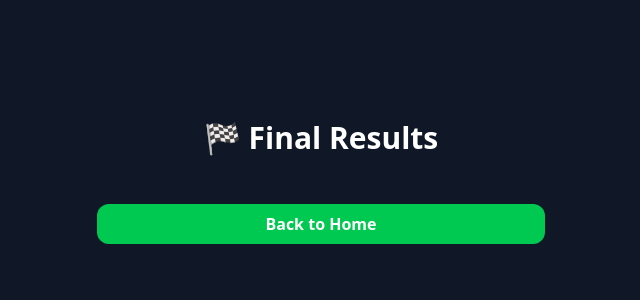
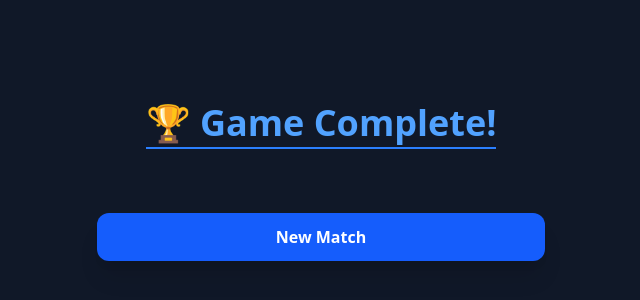
Before and after one commit to Hena-yaris/pool-matchTracker, a React (Vite) app in the folder client/: page /results in a window 1280 px wide. Shown: the part 218-518 px from the top of the page, without its empty margins (319-959 px from the left). Built offline with nearby package versions, Linux system fonts and the light colour scheme.

Commit message:
feat(results): Revamp final results UI for impact and clarity

```diff
--- a/client/src/pages/Results.jsx
+++ b/client/src/pages/Results.jsx
@@ -1,94 +1,223 @@
+
+// import React from "react";
+// import { useLocation, useNavigate } from "react-router-dom";
+// import { motion } from "framer-motion"; // 1. Import motion
+
+// const Results = () => {
+//   const { state } = useLocation();
+//     const navigate = useNavigate();
+//     const players = state?.players || [];
+
+//   // Define Framer Motion variants for the container (to handle staggering)
+//   const containerVariants = {
+//     hidden: { opacity: 0 },
+//     visible: {
+//       opacity: 1,
+//       transition: {
+//         staggerChildren: 0.2, // Delay between each child animation
+//       },
+//     },
+//   };
+
+//   // Define Framer Motion variants for the individual list items
+//   const itemVariants = {
+//     hidden: { opacity: 0, y: 20 },
+//     visible: {
+//       opacity: 1,
+//       y: 0,
+//       transition: { type: "spring", stiffness: 100 },
+//     },
+//   };
+
+//   return (
+//     <div className="flex flex-col items-center justify-center min-h-screen bg-gray-900 text-white p-4">
+//       {/* 2. Animate the header on mount */}
+//       <motion.h2
+//         initial={{ opacity: 0, y: -50 }}
+//         animate={{ opacity: 1, y: 0 }}
+//         transition={{ duration: 0.5 }}
+//         className="text-3xl font-bold mb-6"
+//       >
+//         🏁 Final Results
+//       </motion.h2>
+
+//       {/* 3. Use motion.div and apply container variants */}
+//       <motion.div
+//         className="flex flex-col gap-3 w-full max-w-md"
+//         variants={containerVariants}
+//         initial="hidden"
+//         animate="visible"
+//       >
+//         {players.map((p, i) => {
+//           // You might want to calculate the total here again or do it once at the top
+//           // It's calculated once at the top now for correct sorting, but for safety:
+//           const total = p.scores.reduce((a, b) => a + b, 0);
+
+//           return (
+//             // 4. Use motion.div for each item and apply item variants
+//             <motion.div
+//               key={i}
+//               variants={itemVariants} // Apply the item animation
+//               className={`flex justify-between items-center px-4 py-3 rounded-xl shadow-lg transition duration-300 ease-in-out ${
+//                 i === 0
+//                   ? "bg-yellow-400 text-black font-extrabold  ring-4 ring-yellow-300/50" // Extra emphasis for winner
+//                   : i === players.length - 1
+//                   ? "bg-red-600 text-white/90"
+//                   : "bg-gray-800 text-white"
+//               }`}
+//             >
+//               <span className="flex items-center">
+//                 {i + 1}. {p.name}
+//                 {i === 0 && (
+//                   <span className="ml-2 text-sm text-amber-900">🥇 Winner</span>
+//                 )}
+//                 {i === players.length - 1 && (
+//                   <span className="ml-2 text-sm text-red-200">😔 Least</span>
+//                 )}
+//               </span>
+//               <span className="font-semibold">Score: {total}</span>
+//             </motion.div>
+//           );
+//         })}
+
+//         {/* 5. Animate the button separately */}
+//         <motion.button
+//           initial={{ opacity: 0, scale: 0.8 }}
+//           animate={{ opacity: 1, scale: 1 }}
+//           transition={{ delay: players.length * 0.1 + 0.2, duration: 0.4 }} // Delay after all results appear
+//           onClick={() => navigate("/")}
+//           className="bg-green-500 hover:bg-green-600 px-4 py-2 rounded-xl font-semibold mt-6 transition duration-300"
+//         >
+//           Back to Home
+//         </motion.button>
+//       </motion.div>
+//     </div>
+//   );
+// };
+
+// export default Results;
+
+
+
 
 import React from "react";
 import { useLocation, useNavigate } from "react-router-dom";
-import { motion } from "framer-motion"; // 1. Import motion
+import { motion } from "framer-motion";
 
 const Results = () => {
   const { state } = useLocation();
-    const navigate = useNavigate();
-    const players = state?.players || [];
+  const navigate = useNavigate();
+  const players = state?.players || [];
 
-  // Define Framer Motion variants for the container (to handle staggering)
+  // Define Framer Motion variants for the container (stagger effect)
   const containerVariants = {
     hidden: { opacity: 0 },
     visible: {
       opacity: 1,
       transition: {
-        staggerChildren: 0.2, // Delay between each child animation
+        staggerChildren: 0.1, // Slight adjustment for smoother stagger
+        delayChildren: 0.3, // Delay the children animations slightly
       },
     },
   };
 
   // Define Framer Motion variants for the individual list items
   const itemVariants = {
-    hidden: { opacity: 0, y: 20 },
+    hidden: { opacity: 0, x: -50 }, // Slide in from the left
     visible: {
       opacity: 1,
-      y: 0,
-      transition: { type: "spring", stiffness: 100 },
+      x: 0,
+      transition: { type: "spring", stiffness: 100, damping: 15 }, // Spring for a nice bounce
     },
   };
 
   return (
     <div className="flex flex-col items-center justify-center min-h-screen bg-gray-900 text-white p-4">
-      {/* 2. Animate the header on mount */}
+      {/* ⭐️ Enhanced Header Styling */}
       <motion.h2
         initial={{ opacity: 0, y: -50 }}
         animate={{ opacity: 1, y: 0 }}
-        transition={{ duration: 0.5 }}
-        className="text-3xl font-bold mb-6"
+        transition={{ duration: 0.6 }}
+        className="text-4xl font-extrabold mb-8 text-blue-400 border-b-2 border-blue-500 pb-1"
       >
-        🏁 Final Results
+        🏆 Game Complete!
       </motion.h2>
 
-      {/* 3. Use motion.div and apply container variants */}
       <motion.div
-        className="flex flex-col gap-3 w-full max-w-md"
+        className="flex flex-col gap-4 w-full max-w-md"
         variants={containerVariants}
         initial="hidden"
         animate="visible"
       >
         {players.map((p, i) => {
-          // You might want to calculate the total here again or do it once at the top
-          // It's calculated once at the top now for correct sorting, but for safety:
           const total = p.scores.reduce((a, b) => a + b, 0);
 
+          // ⭐️ Dynamic Styling based on Rank
+          const rankStyles =
+            i === 0
+              ? "bg-gradient-to-r from-yellow-400 to-yellow-500 text-gray-900 font-extrabold text-lg shadow-2xl ring-4 ring-yellow-300/50" // Winner: Gold Gradient, heavy shadow
+              : i === 1
+              ? "bg-gradient-to-r from-gray-400 to-gray-500 text-gray-900 font-bold shadow-lg" // Second: Silver Gradient
+              : i === 2
+              ? "bg-gradient-to-r from-amber-800 to-amber-900 text-white shadow-lg" // Third: Bronze Gradient
+              : i === players.length - 1
+              ? "bg-red-700 text-red-100 italic shadow-md" // Last: Deep Red
+              : "bg-gray-800/80 text-white shadow-md"; // Others: Subtle Dark Gray
+
           return (
-            // 4. Use motion.div for each item and apply item variants
             <motion.div
               key={i}
-              variants={itemVariants} // Apply the item animation
-              className={`flex justify-between items-center px-4 py-3 rounded-xl shadow-lg transition duration-300 ease-in-out ${
-                i === 0
-                  ? "bg-yellow-400 text-black font-extrabold  ring-4 ring-yellow-300/50" // Extra emphasis for winner
-                  : i === players.length - 1
-                  ? "bg-red-600 text-white/90"
-                  : "bg-gray-800 text-white"
-              }`}
+              variants={itemVariants}
+              className={`
+                flex justify-between items-center
+                px-5 py-3 rounded-xl transform transition duration-300 ease-in-out
+                ${rankStyles}
+              `}
             >
-              <span className="flex items-center">
-                {i + 1}. {p.name}
+              <span className="flex items-center space-x-2 min-w-0 truncate">
+                {/* ⭐️ RANK BADGE */}
+                <span
+                  className={`
+                    w-7 h-7 flex items-center justify-center rounded-full text-sm font-black
+                    ${i === 0 ? "bg-yellow-700 text-white" : "bg-gray-900/20"}
+                `}
+                >
+                  {i + 1}
+                </span>
+
+                <span className="truncate">{p.name}</span>
+
                 {i === 0 && (
-                  <span className="ml-2 text-sm text-amber-900">🥇 Winner</span>
+                  <span className="ml-2 text-sm text-yellow-800 font-extrabold">
+                    👑 MVP
+                  </span>
                 )}
                 {i === players.length - 1 && (
-                  <span className="ml-2 text-sm text-red-200">😔 Least</span>
+                  <span className="ml-2 text-sm text-red-200">😅 Last</span>
                 )}
               </span>
-              <span className="font-semibold">Score: {total}</span>
+
+              <span
+                className={`
+                  font-extrabold text-xl ml-4
+                  ${i === 0 ? "text-gray-900" : "text-green-400"}
+              `}
+              >
+                {total}
+              </span>
             </motion.div>
           );
         })}
 
-        {/* 5. Animate the button separately */}
+        {/* ⭐️ Enhanced Button Styling */}
         <motion.button
-          initial={{ opacity: 0, scale: 0.8 }}
-          animate={{ opacity: 1, scale: 1 }}
-          transition={{ delay: players.length * 0.1 + 0.2, duration: 0.4 }} // Delay after all results appear
+          initial={{ opacity: 0, y: 20 }}
+          animate={{ opacity: 1, y: 0 }}
+          transition={{ delay: players.length * 0.1 + 0.5, duration: 0.5 }}
           onClick={() => navigate("/")}
-          className="bg-green-500 hover:bg-green-600 px-4 py-2 rounded-xl font-semibold mt-6 transition duration-300"
+          className="bg-blue-600 hover:bg-blue-700 px-6 py-3 rounded-xl font-extrabold mt-8 text-white shadow-xl transition duration-300 transform hover:scale-[1.02]"
         >
-          Back to Home
+          New Match
         </motion.button>
       </motion.div>
     </div>
```
